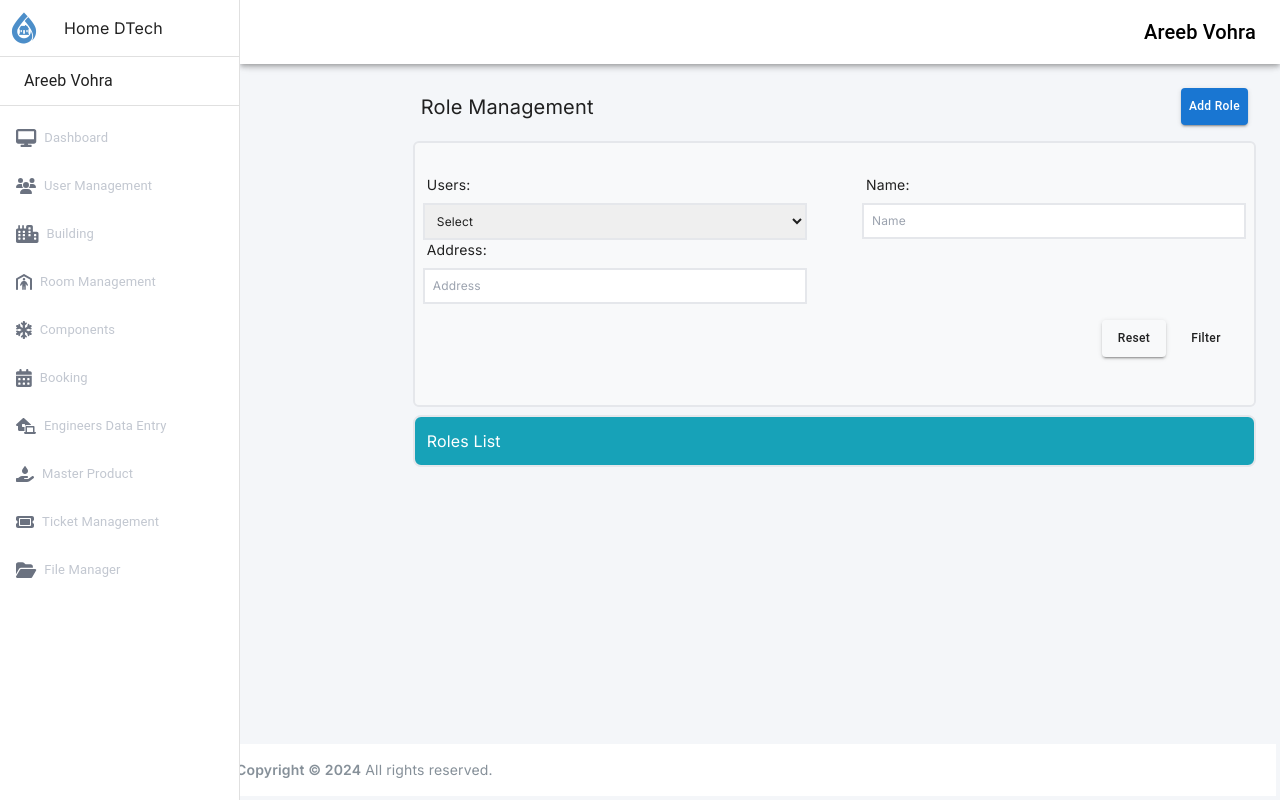
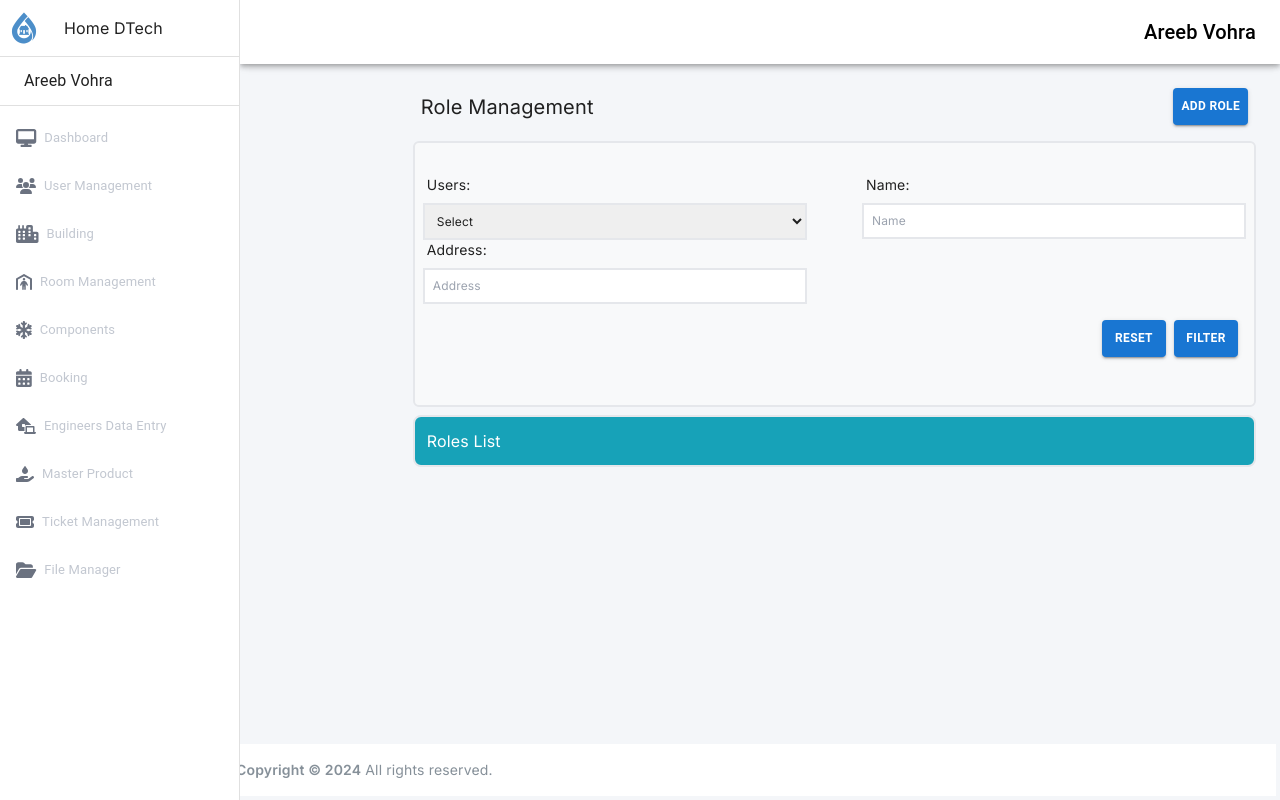
Before and after one commit to Saadgithubit/Home-DTech, a Next.js app: page /roles in a window 1280 px wide. Built offline with nearby package versions, Linux system fonts and the light colour scheme.

Commit message:
button props added

```diff
--- a/src/app/(user-management)/roles/page.tsx
+++ b/src/app/(user-management)/roles/page.tsx
@@ -8,7 +8,7 @@ export default function Roles() {
             <div className="w-[85%]">
             <span className="w-full inline-flex p-2 text-xl items-center justify-between">
                 <h1>Role Management</h1>
-                <ButtonComponent variant={'contained'} color={'primary'} title={'Add Role'} />
+                <ButtonComponent title={'Add Role'} />
             </span>
             <NavContainer/>
             <InnerHeader title={'Roles List'}/>
--- a/src/app/booking/page.tsx
+++ b/src/app/booking/page.tsx
@@ -8,7 +8,7 @@ export default function Booking() {
             <div className="w-[85%]">
             <span className="w-full inline-flex p-2 text-xl items-center justify-between">
                 <h1>Booking</h1>
-                <ButtonComponent variant={'contained'} color={'primary'} title={'Add Booking'} />
+                <ButtonComponent title={'Add Booking'} />
             </span>
             <NavContainer/>
             <InnerHeader title={'Booking List'}/>
--- a/src/app/building/page.tsx
+++ b/src/app/building/page.tsx
@@ -8,7 +8,7 @@ export default function Building() {
             <div className="w-[85%]">
             <span className="w-full inline-flex p-2 text-xl items-center justify-between">
                 <h1>Buildings</h1>
-                <ButtonComponent variant={'contained'} color={'primary'} title={'Add Building'} />
+                <ButtonComponent title={'Add Building'} />
             </span>
             <NavContainer/>
             <InnerHeader title={'Building List'}/>
--- a/src/app/components/page.tsx
+++ b/src/app/components/page.tsx
@@ -8,7 +8,7 @@ export default function Components() {
             <div className="w-[85%]">
             <span className="w-full inline-flex p-2 text-xl items-center justify-between">
                 <h1>Components</h1>
-                <ButtonComponent variant={'contained'} color={'primary'} title={'Add Product Component'} />
+                <ButtonComponent title={'Add Product Component'} />
             </span>
             <NavContainer/>
             <InnerHeader title={'Product Component List'}/>
--- a/src/components/button/index.tsx
+++ b/src/components/button/index.tsx
@@ -1,10 +1,15 @@
-import { Box, Button } from "@mui/material"
-export default function ButtonComponent(props: any) {
-    const { variant, color, title } = props
+import { Box, Button } from "@mui/material";
 
+interface ButtonComponentProps {
+    title: string;
+}
+
+export default function ButtonComponent({ title }: ButtonComponentProps) {
     return (
-        <Box sx={{ '& button': { p: 1 , fontSize: 12 , textTransform: "capitalize" } }}>
-            <Button size="small" variant={variant ? variant : 'contained'} color={color}>{title}</Button>
+        <Box sx={{ '& button': { p: 1, fontSize: 12, fontWeight: 'bold' } }}>
+            <Button size="small" variant={'contained'} color="primary">
+                {title}
+            </Button>
         </Box>
-    )
+    );
 }
--- a/src/components/innerheader/index.tsx
+++ b/src/components/innerheader/index.tsx
@@ -1,7 +1,7 @@
-export default function InnerHeader(props: any){
-    const { title } = props
-    return(
-        <div className="border-2 bg-[#17A2B8] text-white p-3 rounded-lg">
+export default function InnerHeader({ title }: { title: string }) {
+
+    return (
+        <div className="border-2 bg-[#17A2B8] text-white p-3 mb-2 rounded-lg">
             <h1>{title}</h1>
         </div>
     )
--- a/src/components/navcontainer/index.tsx
+++ b/src/components/navcontainer/index.tsx
@@ -18,8 +18,8 @@ export default function NavContainer() {
                 <input placeholder="Address" className="border-2 text-xs w-96 p-2" />
             </span>
             <span className="w-full justify-end inline-flex p-2 my-2 space-x-2">
-                <ButtonComponent variant={'contained'} color={'grey'} title={'Reset'} />
-                <ButtonComponent variant={'white'} color={'primary'} title={'Filter'} />
+                <ButtonComponent title={'Reset'} />
+                <ButtonComponent title={'Filter'} />
             </span>
         </div>
     )
```
